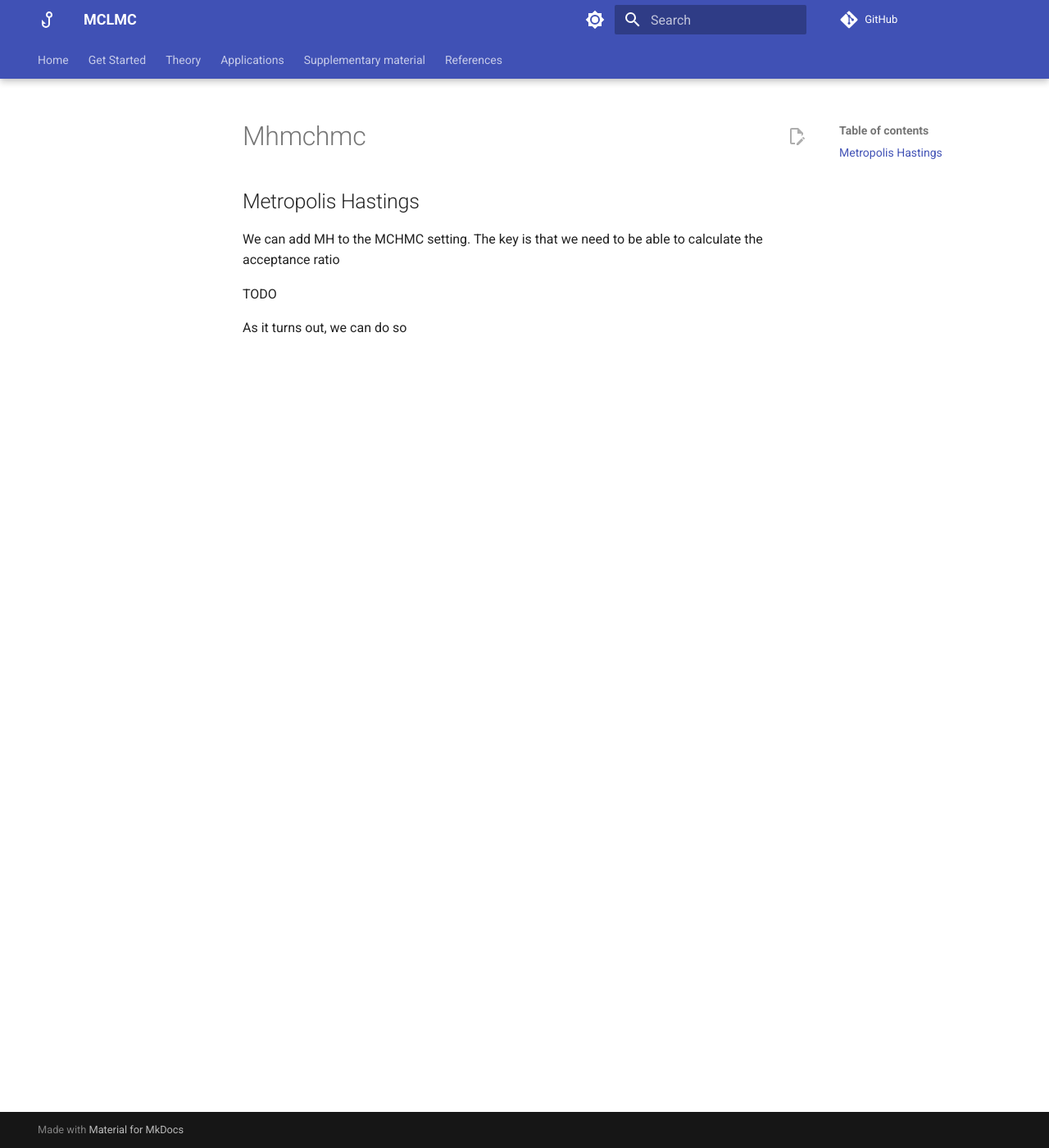
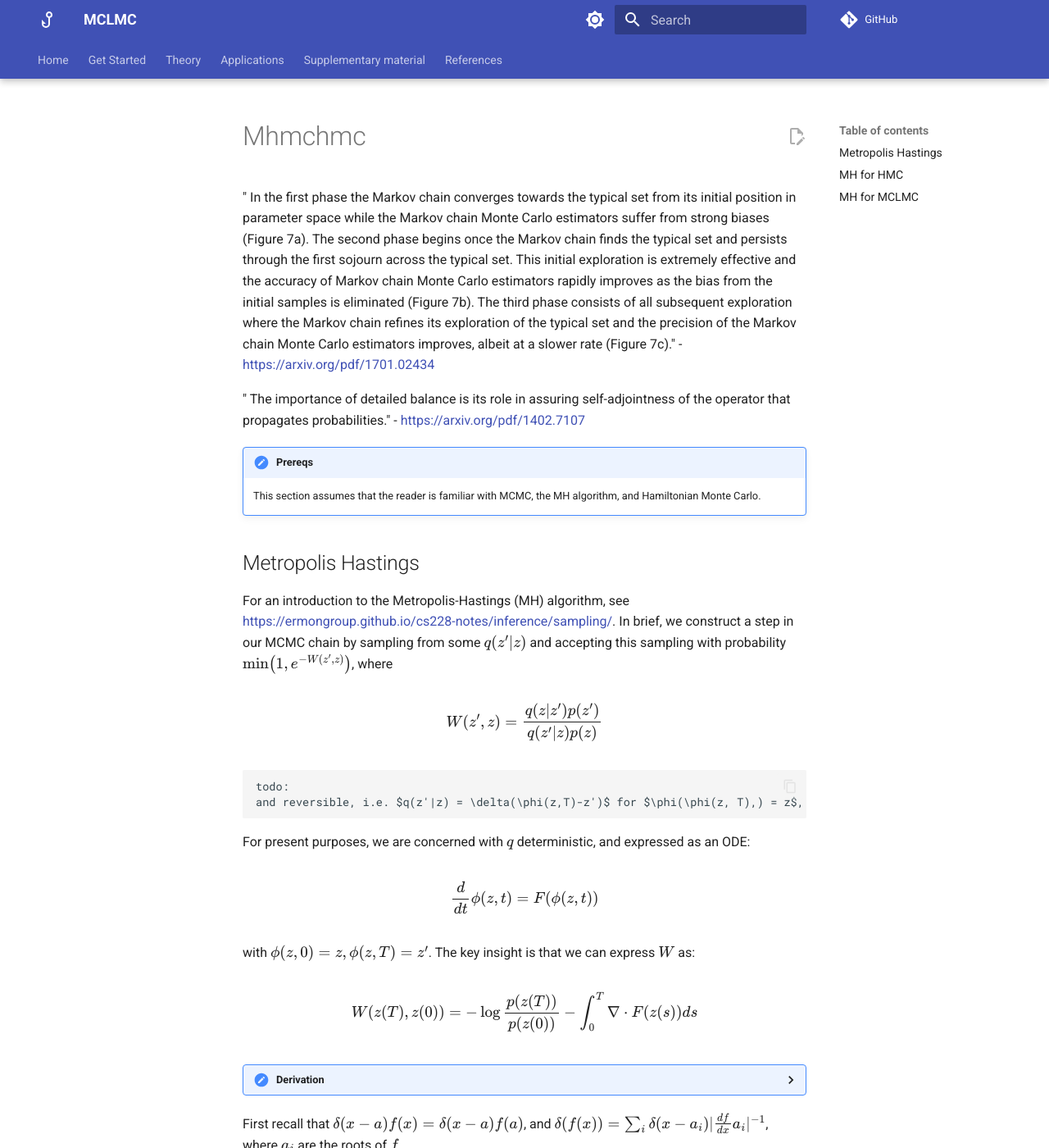
Before and after one commit to reubenharry/mclmc-docs, an MkDocs documentation site: the page built from docs/mhmchmc.md, in a window 1280 px wide and 1400 px high. Shown: the whole window at 82% size. Built offline with MkDocs 1.6.1 and Material for MkDocs 9.7.7, drawn with Linux system fonts in a browser that asks for light colours; comment, search, counter and statistics services are not loaded; some of the changed text lies outside the part shown.

```diff
--- a/docs/mhmchmc.md
+++ b/docs/mhmchmc.md
@@ -1,6 +1,105 @@
+Notes:
+
+" In the first phase the Markov chain converges towards the typical set from its initial
+position in parameter space while the Markov chain Monte Carlo estimators suffer from
+strong biases (Figure 7a). The second phase begins once the Markov chain finds the typical
+set and persists through the first sojourn across the typical set. This initial exploration
+is extremely effective and the accuracy of Markov chain Monte Carlo estimators rapidly
+improves as the bias from the initial samples is eliminated (Figure 7b). The third phase
+consists of all subsequent exploration where the Markov chain refines its exploration of the
+typical set and the precision of the Markov chain Monte Carlo estimators improves, albeit
+at a slower rate (Figure 7c)." - https://arxiv.org/pdf/1701.02434
+
+
+
+" The importance of detailed balance is its
+role in assuring self-adjointness of the operator that propagates probabilities." - https://arxiv.org/pdf/1402.7107
+
+!!! Prereqs
+
+    This section assumes that the reader is familiar with MCMC, the MH algorithm, and Hamiltonian Monte Carlo.
+
 ## Metropolis Hastings
 
-We can add MH to the MCHMC setting. The key is that we need to be able to calculate the acceptance ratio
+For an introduction to the Metropolis-Hastings (MH) algorithm, see https://ermongroup.github.io/cs228-notes/inference/sampling/. In brief, we construct a step in our MCMC chain by sampling from some $q(z'|z)$ and accepting this sampling with probability $\mathrm{min} \big( 1,  e^{-W(z', z)}\big)$, where
+
+$$
+\begin{equation}
+    W(z', z) = \frac{q(z \vert z') p(z')}{q(z' \vert z) p(z)}
+\end{equation}
+$$
+
+    todo:
+    and reversible, i.e. $q(z'|z) = \delta(\phi(z,T)-z')$ for $\phi(\phi(z, T),) = z$,
+For present purposes, we are concerned with $q$ deterministic, and expressed as an ODE:
+
+
+$$
+\frac{d}{dt}\phi(z,t) = F(\phi(z,t))
+$$
+
+with $\phi(z,0)=z, \phi(z,T)=z'$. The key insight is that we can express $W$ as:
+
+$$
+\begin{equation}
+    W(z(T), z(0)) = -\log \frac{p(z(T))}{p(z(0))} - \int_{0}^T \nabla \cdot F(z(s)) ds
+\end{equation}
+$$
+
+??? Derivation
+
+First recall that $\delta(x-a)f(x) = \delta(x-a)f(a)$, and $\delta(f(x)) = \sum_i \delta(x-a_i)|\frac{df}{dx}a_i|^{-1}$, where $a_i$ are the roots of $f$.
+
+In our case, $f(z) = \phi(z)-z'$, so that $\delta(\phi(z)-z) = \delta(z-\phi(z'))|\frac{\partial \phi}{\partial z}(\phi(z'))|^{-1} = \delta(z-\phi(z'))|\frac{\partial \phi}{\partial z}(z)|^{-1}$.
+
+Then
+
+$$
+\begin{equation}
+    \frac{q(z \vert z')}{q(z' \vert z)} = \frac{\delta(\varphi(z') - z)}{\delta(\varphi(z) - z')} = \frac{\delta(\varphi(z') - z)}{\delta(z - \varphi(z'))} \, | \frac{\partial \varphi}{\partial z}(z) | = | \frac{\partial \varphi}{\partial z}(z) |
+\end{equation}
+$$
+
+[Jacobi's formula](https://en.wikipedia.org/wiki/Jacobi%27s_formula) for an operator $M$ is:
+
+$$
+\frac{d}{dt}\det M = \det(M)tr(M^{-1}\frac{dM}{dt})
+$$
+
+which specializes to the Jacobian $D_z\phi(z,T)$ to give:
+
+$$
+\frac{d}{dt}\det D_z\phi(z,T) = \det(D_z\phi(z,T))tr(D_z\phi(z,T)^{-1}\frac{dD_z\phi(z,T)}{dt})
+$$
+
+$$
+= \det(D_z\phi(z,T))tr(D_z\phi(z,T)^{-1}DF)
+$$
+TODO fix above
+
+by the basis independence of the trace. Exponentiating, we obtain:
+
+$$
+\det D_z\phi(z,T) = \det D_z\phi(z,0)\exp(\int_0^T tr(DF(\phi(z,s))) ds)
+$$
+
+Noting that the trace of the Jacobian is the divergence $\nabla \cdot F$, we see that the exponent of the second term of $W$ is $\delta(z-\phi(z'))|\frac{\partial \phi}{\partial z}(z)|^{-1} = \frac{q(z \vert z')}{q(z' \vert z)}$, as desired.
+
+
+
+The usefulness of this formula is that it lets us derive both the MH update for HMC, but also other dynamics, such as MCLMC.
+
+## MH for HMC
+
+
+
+## MH for MCLMC
+
+For Hamiltonian Monte Carlo, the sympectic nature of the integrator means that TODO
+
+We can also incorporate MH into the MCHMC setting. Here, we need to calculate
+
+The key is that we need to be able to calculate the acceptance ratio
 
 TODO
 
--- a/mkdocs.yml
+++ b/mkdocs.yml
@@ -130,6 +130,7 @@ nav:
     - Tuning: tuning.md
     - ODE on a manifold: diffgeo.md
     - SDE on a manifold: sde.md
+    # - Metropolis Hastings + MCLMC: mhmchmc.md
     # - Ensemble algorithm: ensemble.md
     # - Sequential Monte Carlo: mclmcsmc.md
     # - Geometry: geometricintuition.md
```
Also changed, not shown: docs/applications.md (+4 -3 lines), docs/gaussian.md (added, +49 -0 lines), docs/getstarted.md (+1 -1 lines), docs/implementation.md (+1 -3 lines), docs/tutorial.md (+1 -1 lines).
